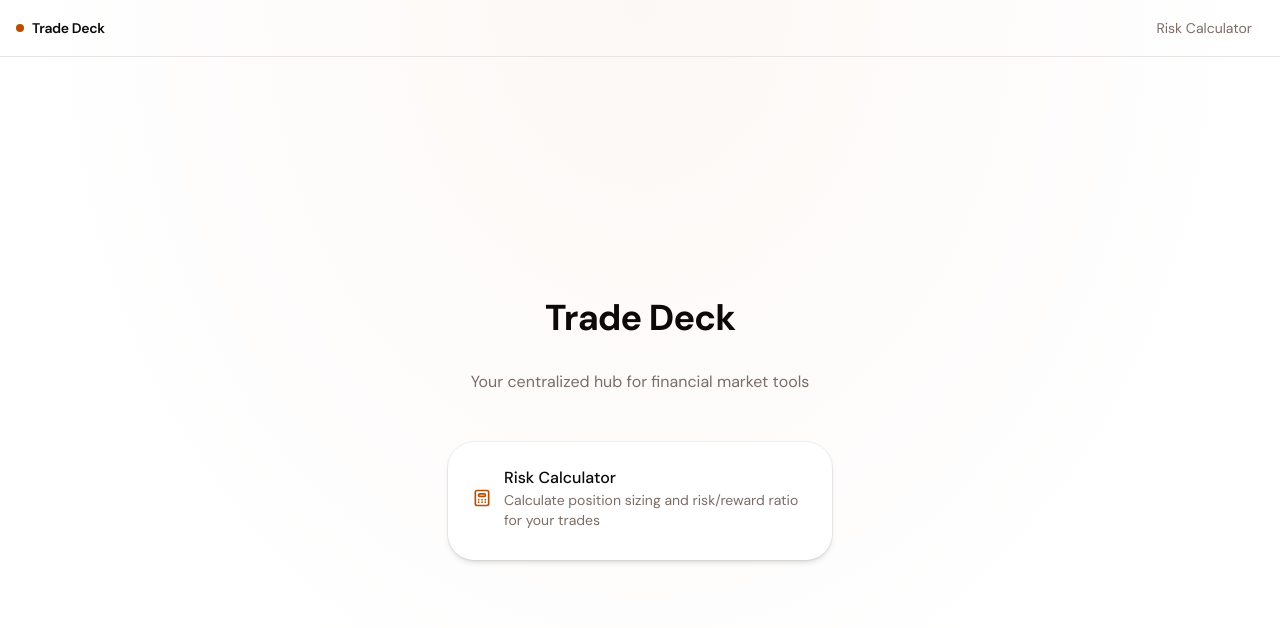
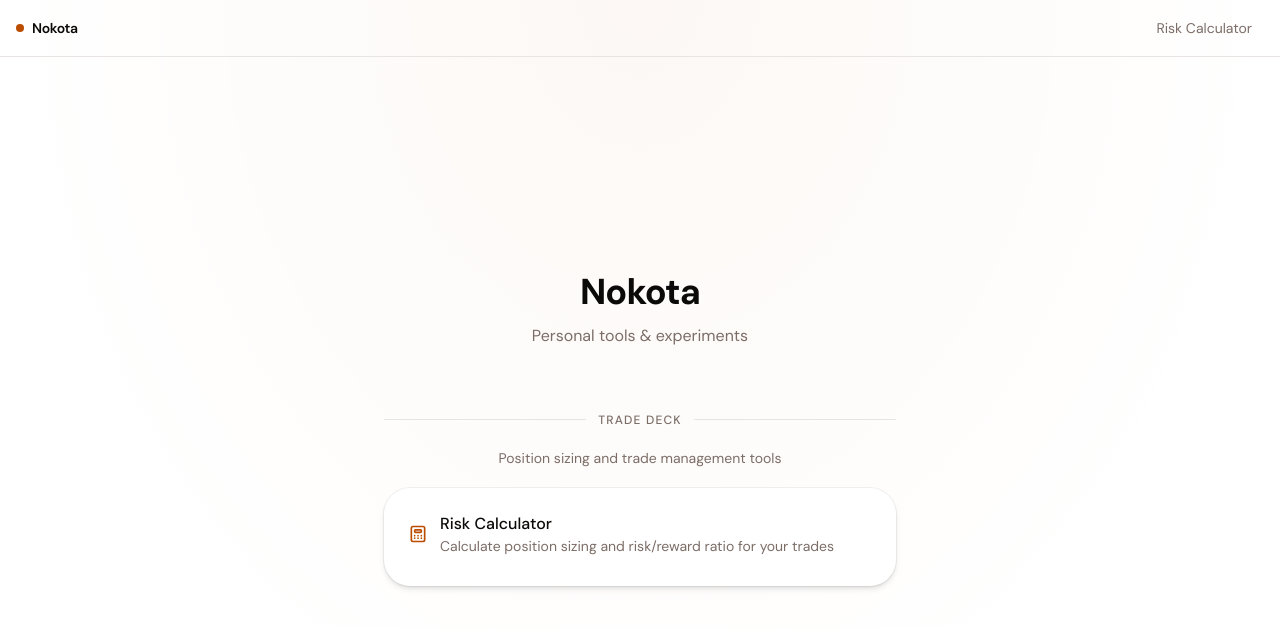
Before and after one commit to yogtanko/nokota, a Next.js app: page / in a window 1280 px wide. Shown: the top 628 px of the page. Built offline with nearby package versions, Linux system fonts and the light colour scheme.

Commit message:
feat: rename app to Nokota with Trade Deck as category containing Risk Calculator

```diff
--- a/package.json
+++ b/package.json
@@ -1,5 +1,5 @@
 {
-  "name": "trade-deck",
+  "name": "nokota",
   "version": "0.1.0",
   "private": true,
   "scripts": {
--- a/src/app/(portal)/page.tsx
+++ b/src/app/(portal)/page.tsx
@@ -1,6 +1,6 @@
 import Link from "next/link"
 import { Card, CardDescription, CardHeader, CardTitle } from "@/components/ui/card"
-import { apps } from "@/config/apps"
+import { categories } from "@/config/apps"
 import { IconCalculator } from "@tabler/icons-react"
 
 const appIcons: Record<string, React.ReactNode> = {
@@ -10,13 +10,30 @@ const appIcons: Record<string, React.ReactNode> = {
 export default function PortalPage() {
   return (
     <div className="flex flex-col items-center justify-center flex-1 px-4 py-16">
-      <h1 className="text-4xl font-bold tracking-tight mb-8">Trade Deck</h1>
-      <p className="text-muted-foreground mb-12 text-center max-w-md">
-        Your centralized hub for financial market tools
+      <h1 className="text-4xl font-bold tracking-tight mb-3">Nokota</h1>
+      <p className="text-muted-foreground mb-16 text-center max-w-md">
+        Personal tools &amp; experiments
       </p>
-      <div className="grid gap-4 w-full max-w-sm">
-        {apps.map((app) => (
-          <Link key={app.id} href={app.path}>
+
+      {categories.map((category) => (
+        <section key={category.id} className="w-full max-w-lg mb-12 last:mb-0">
+          <div className="flex items-center gap-3 mb-5">
+            <div className="h-px flex-1 bg-border" />
+            <h2 className="text-xs tracking-widest uppercase text-muted-foreground font-medium">
+              {category.name}
+            </h2>
+            <div className="h-px flex-1 bg-border" />
+          </div>
+
+          {category.description && (
+            <p className="text-sm text-muted-foreground text-center mb-5">
+              {category.description}
+            </p>
+          )}
+
+          <div className="grid gap-4">
+            {category.apps.map((app) => (
+              <Link key={app.id} href={`/apps/${category.id}/${app.id}`}>
                 <Card className="transition-all duration-200 hover:-translate-y-0.5 hover:shadow-lg hover:bg-muted/50">
                   <CardHeader>
                     <div className="flex items-center gap-3">
@@ -33,6 +50,8 @@ export default function PortalPage() {
               </Link>
             ))}
           </div>
+        </section>
+      ))}
     </div>
   )
 }
--- a/src/app/layout.tsx
+++ b/src/app/layout.tsx
@@ -6,8 +6,8 @@ import { cn } from "@/lib/utils";
 const dmSans = DM_Sans({subsets:['latin'],variable:'--font-sans'});
 
 export const metadata: Metadata = {
-  title: "Trade Deck",
-  description: "A centralized portal for financial market tools",
+  title: "Nokota",
+  description: "Personal tools & experiments",
 };
 
 export default function RootLayout({
--- a/src/components/app-header.tsx
+++ b/src/components/app-header.tsx
@@ -3,10 +3,11 @@
 import Link from "next/link"
 import { usePathname } from "next/navigation"
 import { cn } from "@/lib/utils"
-import { apps } from "@/config/apps"
+import { getAllApps } from "@/config/apps"
 
 export default function AppHeader() {
   const pathname = usePathname()
+  const apps = getAllApps()
 
   return (
     <header className="border-b">
@@ -16,7 +17,7 @@ export default function AppHeader() {
           className="flex items-center gap-2 text-sm font-semibold tracking-tight"
         >
           <div className="size-2 rounded-full bg-primary" />
-          Trade Deck
+          Nokota
         </Link>
 
         <nav className="flex items-center gap-1">
@@ -25,7 +26,7 @@ export default function AppHeader() {
 
             return (
               <Link
-                key={app.id}
+                key={`${app.path}`}
                 href={app.path}
                 className={cn(
                   "px-3 py-1.5 text-sm rounded-full transition-colors",
--- a/src/config/apps.ts
+++ b/src/config/apps.ts
@@ -2,16 +2,37 @@ export interface AppConfig {
   id: string
   name: string
   description: string
-  path: string
   icon: string
 }
 
-export const apps: AppConfig[] = [
+export interface CategoryConfig {
+  id: string
+  name: string
+  description?: string
+  apps: AppConfig[]
+}
+
+export const categories: CategoryConfig[] = [
   {
-    id: "risk-calculator",
-    name: "Risk Calculator",
-    description: "Calculate position sizing and risk/reward ratio for your trades",
-    path: "/apps/risk-calculator",
-    icon: "Calculator",
+    id: "trade-deck",
+    name: "Trade Deck",
+    description: "Position sizing and trade management tools",
+    apps: [
+      {
+        id: "risk-calculator",
+        name: "Risk Calculator",
+        description: "Calculate position sizing and risk/reward ratio for your trades",
+        icon: "Calculator",
+      },
+    ],
   },
 ]
+
+export function getAllApps() {
+  return categories.flatMap((cat) =>
+    cat.apps.map((app) => ({
+      ...app,
+      path: `/apps/${cat.id}/${app.id}` as const,
+    }))
+  )
+}
```
Also changed, not shown: src/app/(app)/apps/trade-deck/risk-calculator/page.tsx (renamed from src/app/(app)/apps/risk-calculator/page.tsx), 1 other file (tests, documents, lock files or other folders). Lines whose indentation alone changed are shown as unchanged.
